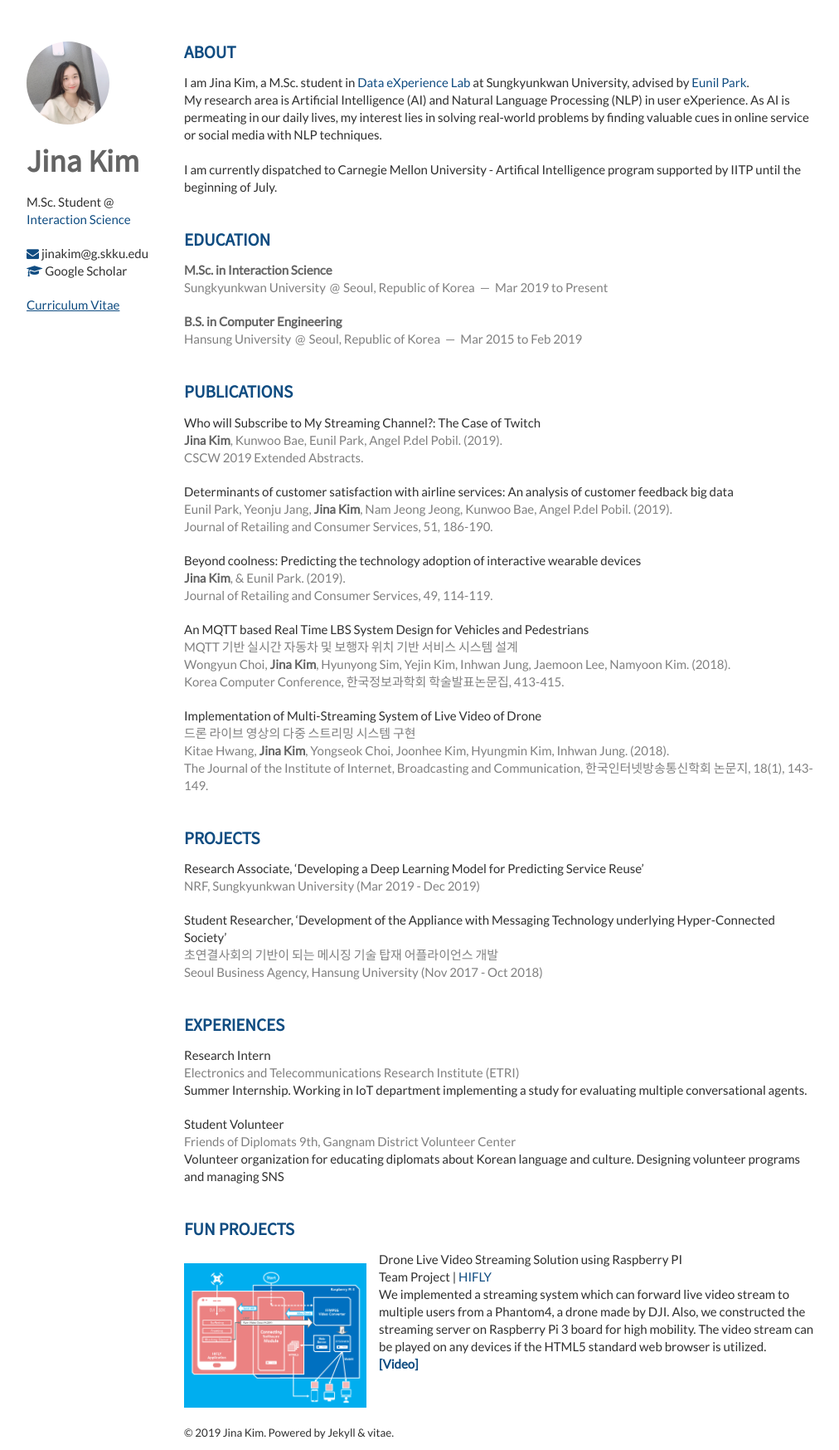
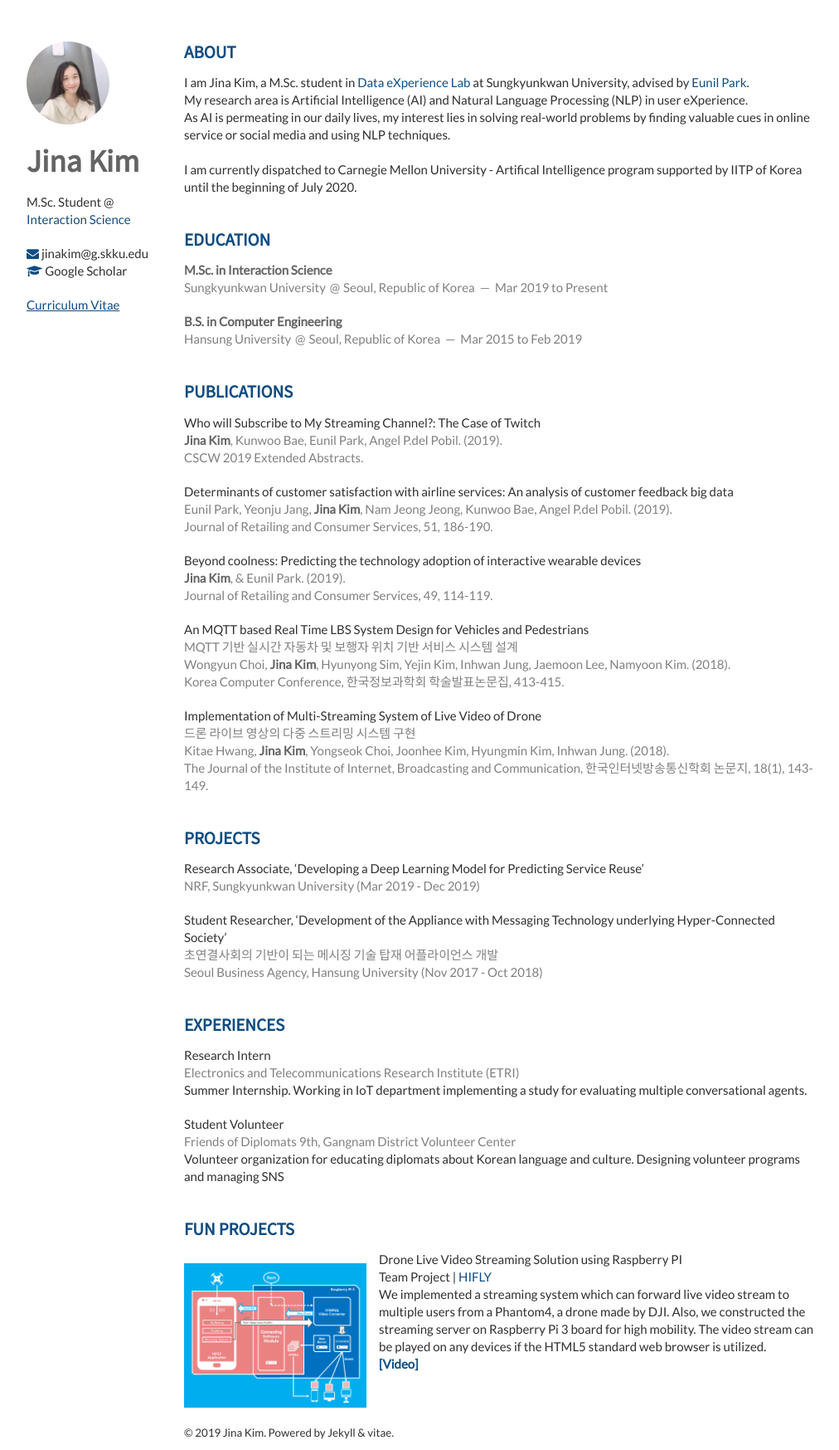
Before and after one commit to Jina-Kim/Jina-Kim.github.io, a Jekyll site: the page built from index.html, in a window 1280 px wide. Shown: the whole page at 83% size, without its empty margins (138-1150 px from the left). Built offline with Jekyll 4.4.1, drawn with Linux system fonts in a browser that asks for light colours; nearby versions of some CDN libraries; the list of posts is cut into pages by our own code.

Commit message:
update introduction

```diff
--- a/_includes/about.html
+++ b/_includes/about.html
@@ -5,12 +5,13 @@
           I am Jina Kim, a M.Sc. student in <a href="http://dsl.skku.edu">Data eXperience Lab</a> at Sungkyunkwan University, advised by <a href="http://eunilpark.com">Eunil Park</a>. </br>
           My research area is Artificial Intelligence (AI) and Natural Language Processing (NLP) in user eXperience.
            <!-- I have focused on finding valuable cues in online service or social media and using NLP tequniques to solve real-world problems. -->
-          As AI is permeating in our daily lives, my interest lies in solving real-world problems by finding valuable cues in online service or social media with NLP techniques.
+         </br>
+          As AI is permeating in our daily lives, my interest lies in solving real-world problems by finding valuable cues in online service or social media and using NLP techniques.
           <!-- figuring out how to build users’ trust on AI by its feedback. -->
 
           </br>
           </br>
-          I am currently dispatched to Carnegie Mellon University - Artifical Intelligence program supported by IITP until the beginning of July.
+          I am currently dispatched to Carnegie Mellon University - Artifical Intelligence program supported by IITP of Korea until the beginning of July 2020.
         </p>
     </article>
 </section>
```
